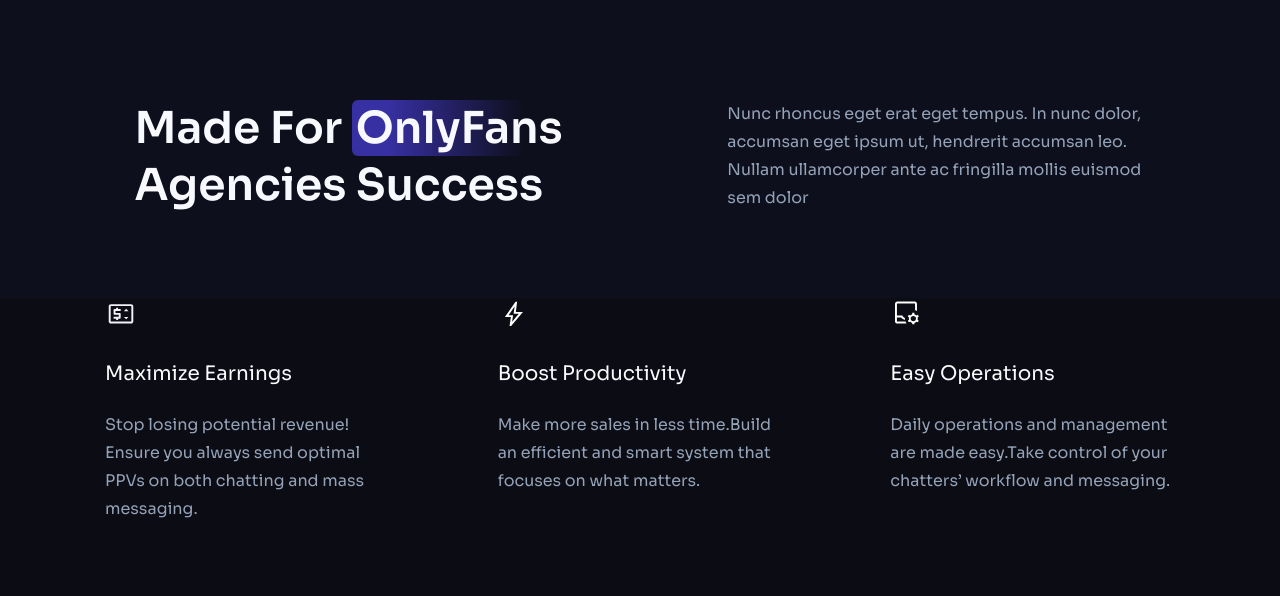
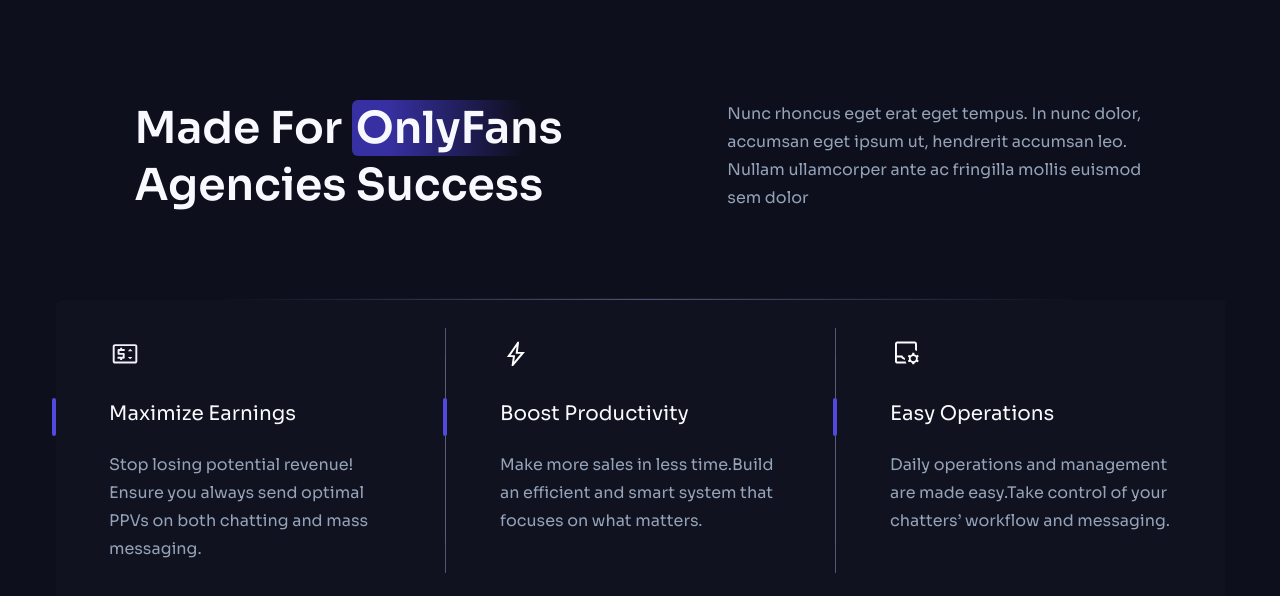
Before and after one commit to tarequl143/faniq, a Next.js app: page / in a window 1280 px wide. Shown: the part 4323-4919 px from the top of the page. Built offline with nearby package versions, Linux system fonts and the light colour scheme.

Commit message:
add section

```diff
--- a/app/components/QuickFeatures/index.jsx
+++ b/app/components/QuickFeatures/index.jsx
@@ -4,10 +4,12 @@
 
 const Card = ({ title, desc, icon }) => {
   return (
-    <div className="px-[50px]">
+    <div className="px-[54px] py-10 gradient-stripe-bg first:border-l-0">
       <Image src={icon} height={32} width={32} alt="icon" />
 
-      <h4 className="text-slate-50 text-xl leading-relaxed mt-7">{title}</h4>
+      <h4 className="relative text-slate-50 text-xl leading-relaxed mt-7 before:block before:absolute before:h-[38px] before:w-[4px] before:rounded-xl before:bg-[#5249E0] before:-left-[57px]">
+        {title}
+      </h4>
 
       <p className="text-slate-400 text-base font-normal leading-7 mt-5">
         {desc}
@@ -18,9 +20,9 @@
 
 export const QuickFeatures = () => {
   return (
-    <div>
+    <div className="bg-[#0E0F1C]">
       <SectionWrapper>
-        <div className="grid grid-cols-3 gap-2">
+        <div className="grid grid-cols-3 bg-stripeBG bg-cover bg-no-repeat">
           <Card
             icon="/icons/Price_change.svg"
             title="Maximize Earnings"
--- a/app/globals.css
+++ b/app/globals.css
@@ -48,3 +48,26 @@
   height: 100%;
   background: #fff; /* Background color for the content area */
 }
+
+.gradient-stripe-bg {
+  border-left: 10px solid;
+  border-image-slice: 1;
+  border-left-width: 1px;
+  border-image-source: linear-gradient(
+    to bottom,
+    transparent 0%,
+    transparent 10%,
+
+    rgba(89, 92, 126, 0.9) 10%,
+    rgba(89, 92, 126, 0.9) 20%,
+
+    rgba(89, 92, 126) 20%,
+    rgba(89, 92, 126) 80%,
+
+    rgba(89, 92, 126, 0.9) 80%,
+    rgba(89, 92, 126, 0.9) 90%,
+
+    transparent 90%,
+    transparent 100%
+  );
+}
--- a/tailwind.config.js
+++ b/tailwind.config.js
@@ -21,6 +21,9 @@
       backgroundImage: {
         hero_pattern: "url('/HeroGrid.svg')",
         testimonialBg: "url('/testimonialBg.png')",
+        stripGradient:
+          "linear-gradient(to bottom, transparent 0%, transparent 20%, #FF0000 20%, #FF0000 80%, transparent 80%, transparent 100%)",
+        stripeBG: "url('/icons/Rect.png')",
       },
       colors: {
         primary: "#008CCF",
```
Also changed, not shown: public/icons/Rect.png (added).
